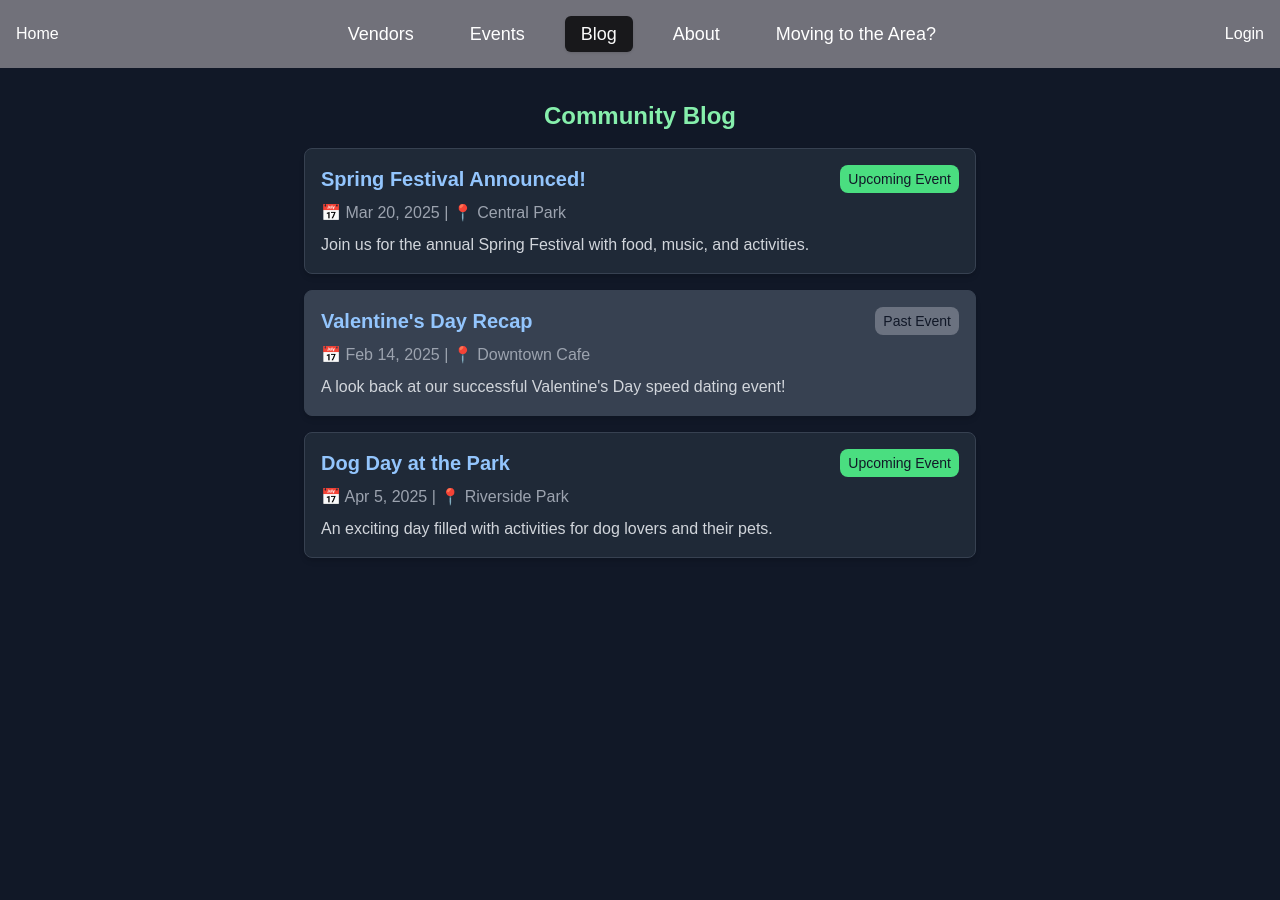
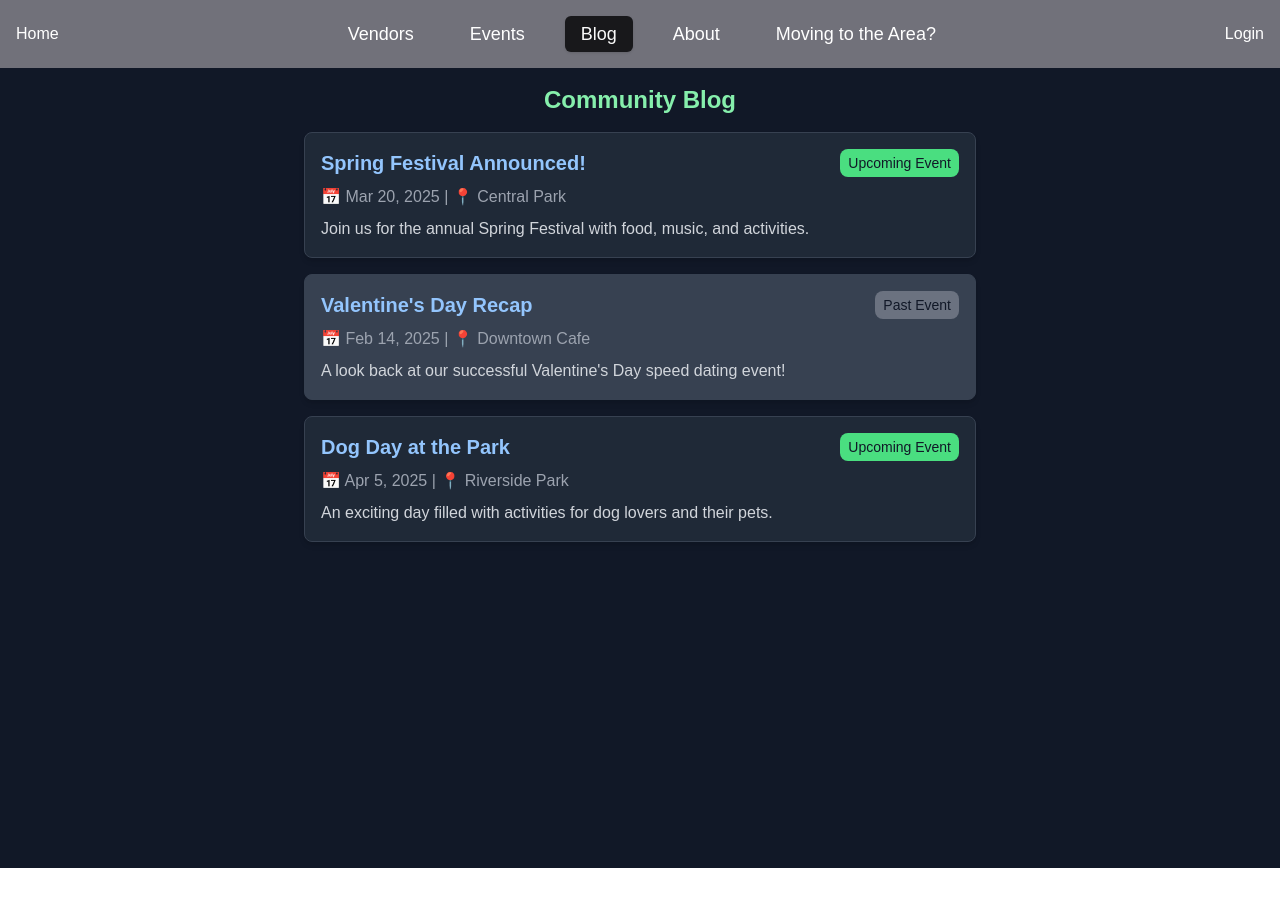
Before and after one commit to NhicolasAponte/community-hub, a Next.js app: page /blog in a window 1280 px wide. After the commit the page ends 868 px from the top, so only its background shows below. Built offline with nearby package versions, Linux system fonts and the light colour scheme.

Commit message:
small update to layout

```diff
--- a/src/app/globals.css
+++ b/src/app/globals.css
@@ -7,7 +7,7 @@ body {
 }
 
 .bg-page {
-  @apply min-h-screen min-w-max bg-gray-900 p-4 text-gray-200;
+  @apply min-h-screen min-w-max bg-gray-900 text-gray-200;
 }
 
 .card {
--- a/src/app/layout.tsx
+++ b/src/app/layout.tsx
@@ -29,8 +29,10 @@ export default function RootLayout({
       <body
         className={`${geistSans.variable} ${geistMono.variable} antialiased`}
       >
-        <Header />
-        <div className="bg-page">{children}</div>
+        <div className="bg-page">
+          <Header />
+          {children}
+        </div>
       </body>
     </html>
   );
```
